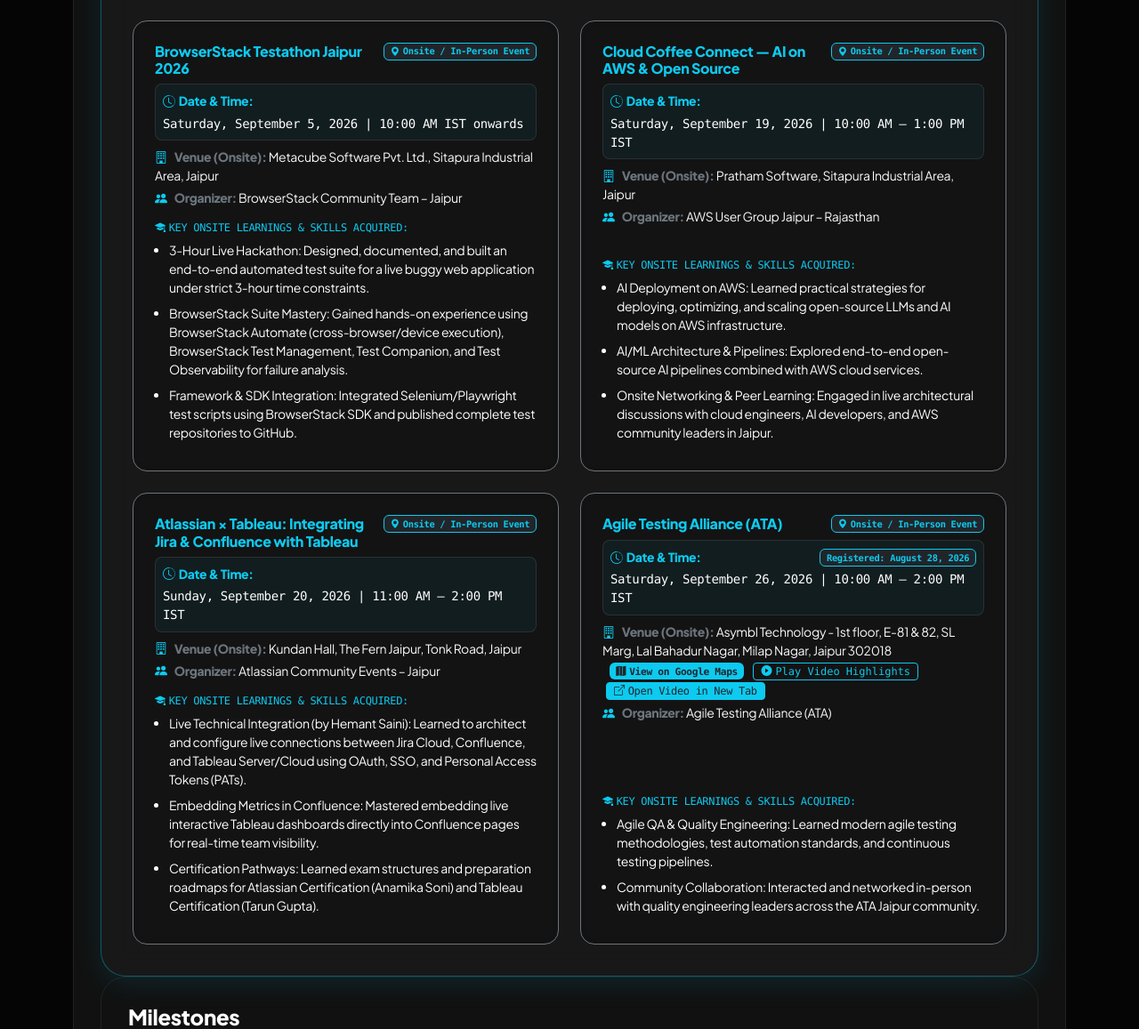
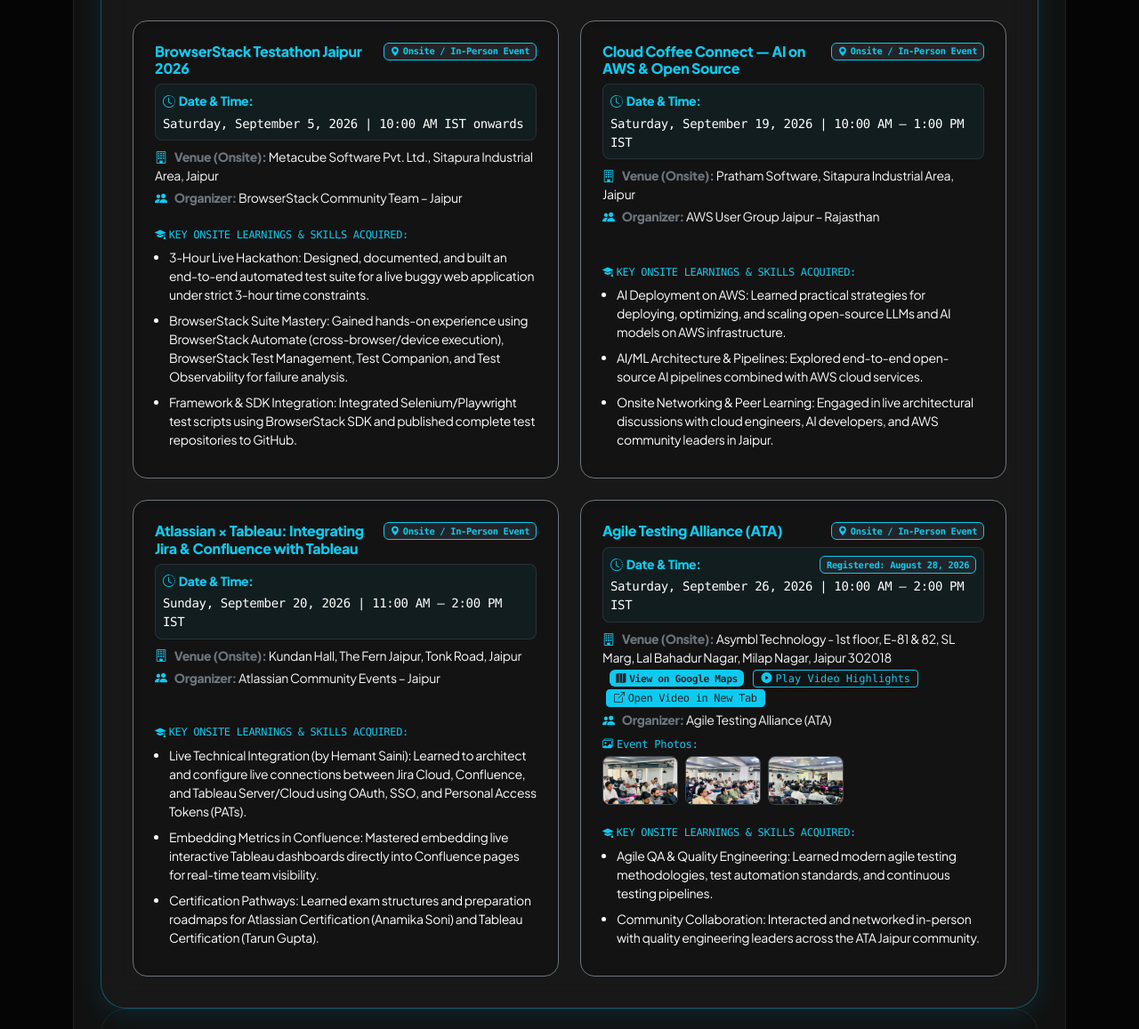
Before and after one commit to rislrohitjain/rohitjain-resume, a Flask app: page / in a window 1280 px wide. Shown: the part 2514-3671 px from the top of the page at 89% size. Run offline with Flask 3, Linux system fonts and the light colour scheme.

Commit message:
Add ATA event photos and image lightbox modal viewer

```diff
--- a/app.py
+++ b/app.py
@@ -99,6 +99,11 @@ user_data = {
             "location": "Asymbl Technology - 1st floor, E-81 & 82, SL Marg, Lal Bahadur Nagar, Milap Nagar, Jaipur 302018",
             "map_url": "https://maps.app.goo.gl/U3gswhRJYYxN4H2f6?g_st=aw",
             "video_url": "rohit_ai_ata.mp4",
+            "images": [
+                "images/ata_1.jpg",
+                "images/ata_2.jpg",
+                "images/ata_3.jpg"
+            ],
             "organizer": "Agile Testing Alliance (ATA)",
             "learnings": [
                 "Agile QA & Quality Engineering: Learned modern agile testing methodologies, test automation standards, and continuous testing pipelines.",
--- a/templates/index.html
+++ b/templates/index.html
@@ -308,7 +308,17 @@
                                 {% endif %}
                             </div>
                             {% if event.organizer %}
-                            <div class="text-secondary"><i class="bi bi-people-fill text-info me-2"></i><strong>Organizer:</strong> <span class="text-light">{{ event.organizer }}</span></div>
+                            <div class="text-secondary mb-2"><i class="bi bi-people-fill text-info me-2"></i><strong>Organizer:</strong> <span class="text-light">{{ event.organizer }}</span></div>
+                            {% endif %}
+                            {% if event.images %}
+                            <div class="mt-2 mb-2">
+                                <span class="text-info font-monospace small d-block mb-1"><i class="bi bi-images me-1"></i>Event Photos:</span>
+                                <div class="d-flex gap-2 flex-wrap">
+                                    {% for img in event.images %}
+                                    <img src="{{ url_for('static', filename=img) }}" class="rounded-3 border border-secondary border-opacity-50" style="width: 85px; height: 55px; object-fit: cover; cursor: pointer; transition: transform 0.2s ease;" onclick="openImageModal('{{ url_for('static', filename=img) }}')" alt="Event Photo">
+                                    {% endfor %}
+                                </div>
+                            </div>
                             {% endif %}
                         </div>
 
@@ -372,6 +382,21 @@
     </div>
 </div>
 
+<!-- Event Image Modal -->
+<div class="modal fade" id="imageModal" tabindex="-1" aria-labelledby="imageModalLabel" aria-hidden="true">
+    <div class="modal-dialog modal-dialog-centered modal-xl">
+        <div class="modal-content bg-dark text-white border border-secondary border-opacity-25 rounded-4 overflow-hidden">
+            <div class="modal-header border-secondary border-opacity-20">
+                <h5 class="modal-title font-monospace text-info" id="imageModalLabel"><i class="bi bi-images me-2"></i>Event Photo</h5>
+                <button type="button" class="btn-close btn-close-white" data-bs-dismiss="modal" aria-label="Close"></button>
+            </div>
+            <div class="modal-body p-0 bg-black text-center">
+                <img id="modalFullImage" src="" class="img-fluid rounded-bottom" style="max-height: 85vh; object-fit: contain;" alt="Full Event Photo">
+            </div>
+        </div>
+    </div>
+</div>
+
 <script src="https://cdn.jsdelivr.net/npm/bootstrap@5.3.0/dist/js/bootstrap.bundle.min.js"></script>
 <script>
     function playEventVideo(videoUrl) {
@@ -388,6 +413,12 @@
         player.currentTime = 0;
     }
 
+    function openImageModal(imageUrl) {
+        document.getElementById('modalFullImage').src = imageUrl;
+        var imageModal = new bootstrap.Modal(document.getElementById('imageModal'));
+        imageModal.show();
+    }
+
     document.getElementById('videoModal').addEventListener('hidden.bs.modal', function () {
         stopEventVideo();
     });
```
Also changed, not shown: static/images/ata_1.jpg (added), static/images/ata_2.jpg (added), static/images/ata_3.jpg (added).
